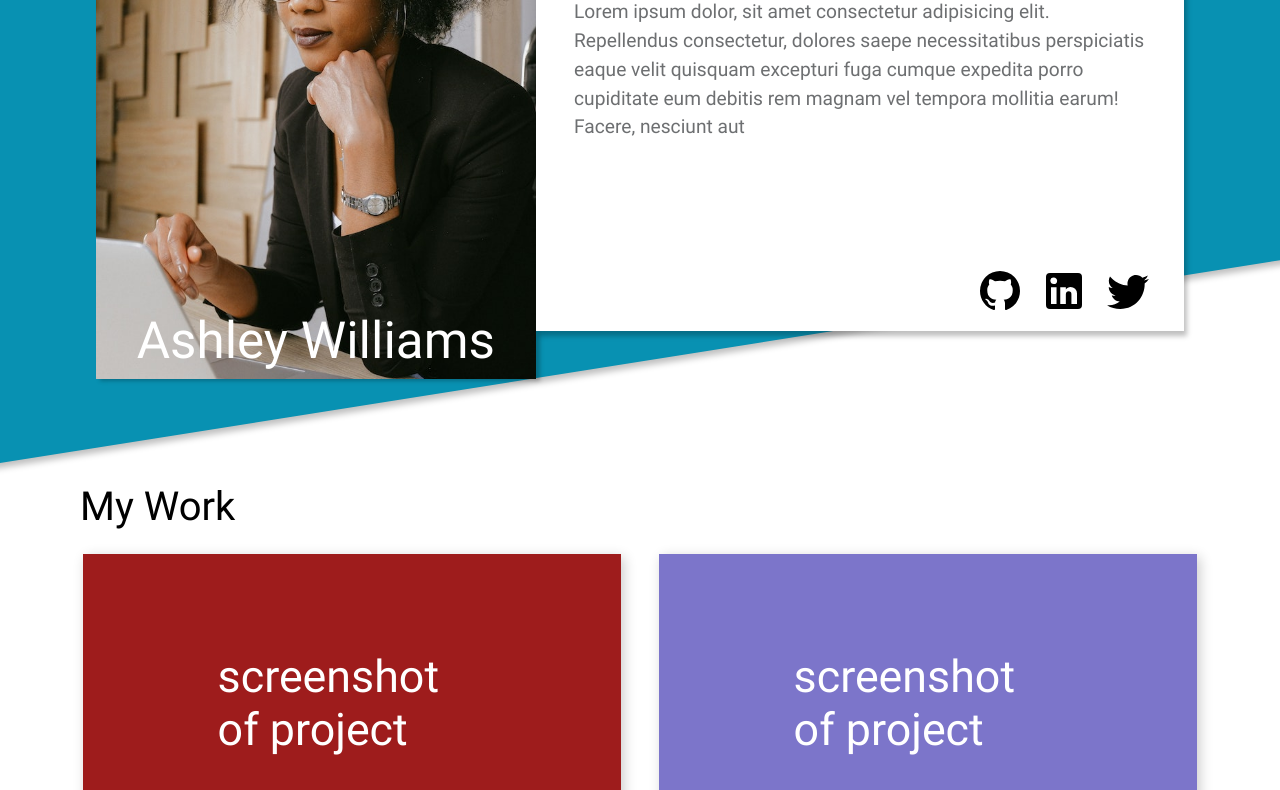
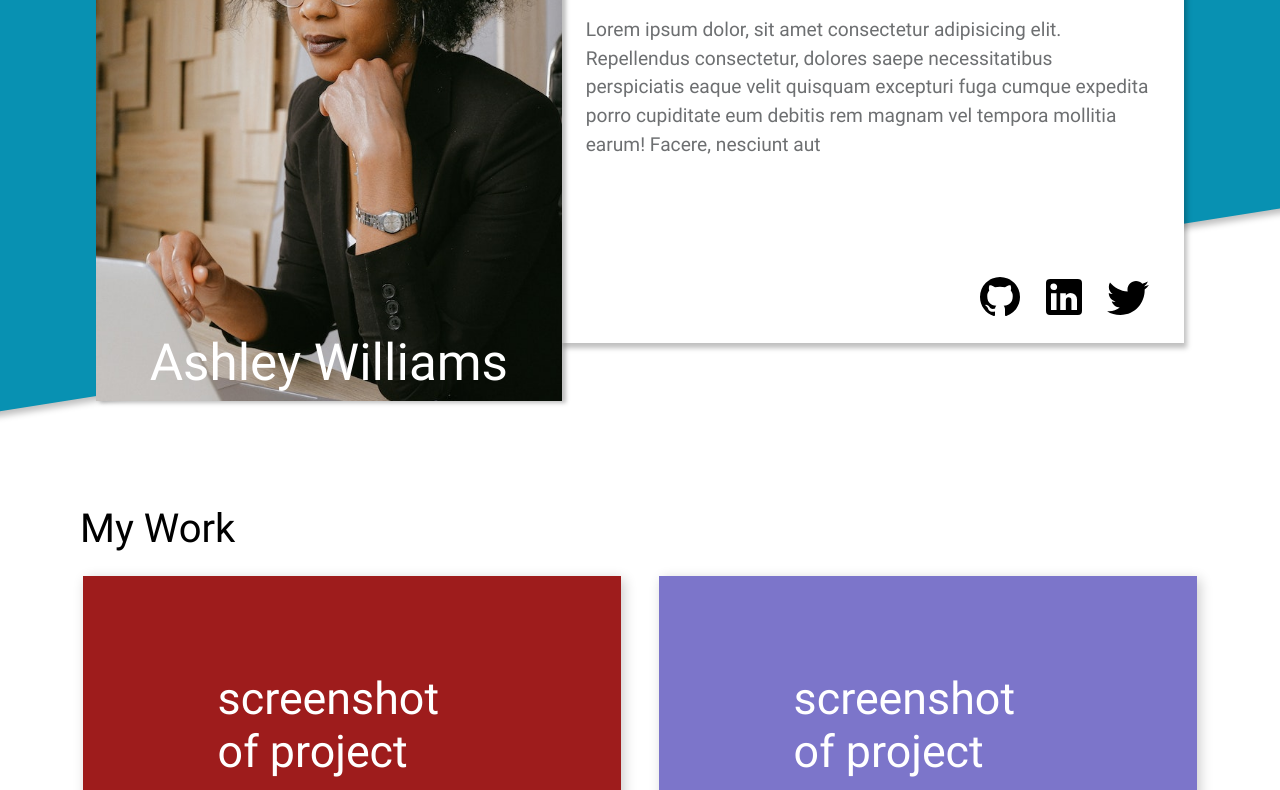
Before and after one commit to nathnael-desta/Homepage, a plain HTML site: page index.html in a window 1280 px wide. Shown: the part 229-1019 px from the top of the page. Drawn offline with Linux system fonts and the light colour scheme.

Commit message:
make image and paragraph in the same div

```diff
--- a/index.html
+++ b/index.html
@@ -11,14 +11,15 @@
 <body>
     <div class="main">
         <div class="top">
-            <div class="left">
-            </div>
-            <div class="right">
-                <!-- <div class="leftFloater"></div> -->
-                <div class="about heading">About me</div>
-                Lorem ipsum dolor, sit amet consectetur adipisicing elit. Repellendus
-                consectetur, dolores saepe necessitatibus perspiciatis eaque velit quisquam excepturi fuga cumque
-                expedita porro cupiditate eum debitis rem magnam vel tempora mollitia earum! Facere, nesciunt aut
+            <!-- <div class="left">
+            </div> -->
+            <div class="topContent">
+                <div class="leftFloater"></div>
+                <span class="about heading">About me</span>
+                <span class="paragraph">Lorem ipsum dolor, sit amet consectetur adipisicing elit. Repellendus
+                    consectetur, dolores saepe necessitatibus perspiciatis eaque velit quisquam excepturi fuga cumque
+                    expedita porro cupiditate eum debitis rem magnam vel tempora mollitia earum! Facere, nesciunt aut</span>
+
 
 
                 <div class="icons">
--- a/style.css
+++ b/style.css
@@ -52,7 +52,7 @@ body::-webkit-scrollbar {
         &::before {
             content: "";
             position: absolute;
-            top: -70%;
+            top: -79%;
             left: -15%;
             width: 250%;
             height: 135%;
@@ -64,81 +64,76 @@ body::-webkit-scrollbar {
 
         }
 
-        .left {
-            flex: 1;
-            height: 35rem;
-            background-image: url(./Assets/actual\ top\ image.jpg);
-            background-size: cover;
-            background-position: center;
-            box-shadow: 4px 2px 4px rgb(0 0 0 / 25%);
-            position: relative;
-
-            &::before {
-                position: absolute;
-                content: "Ashley Williams";
-                color: white;
-                font-size: calc(0.8 * 5vw);
-                bottom: 0.5rem;
-                left: 50%;
-                transform: translateX(-50%);
-                white-space: nowrap;
+        .topContent {
+            height: 29rem;
 
 
-            }
-
-            /* img {
-                max-width: 100%;
-                max-height: 100%;
-                object-fit:cover;
-            } */
-        }
-
-        .right {
-            flex: 1.3;
-            height: 29rem;
-            background-color: white;
-            box-shadow: 3px 5px 5px rgb(0 0 0 / 25%);
-            padding: 3.5em 2em;
-            display: flex;
-            flex-direction: column;
-            gap: 2.2rem;
             position: relative;
             font-size: 1.2rem;
             line-height: 1.8rem;
             color: #212427a8;
 
+            height: max-content;
+            flex-direction: column;
 
-            /* .leftFloater {
-                height: 35rem;
-                width: 20rem;
+            padding-right: 2rem;
+
+
+            &::before {
+                position: absolute;
+                content: "";
+                top: 10%;
+                bottom: 10%;
+                right: 0;
+                left: calc(44.1% - 1rem);
+                background-color: white;
+                z-index: -1;
+                box-shadow: 3px 5px 5px rgb(0 0 0 / 25%);
+            }
+
+
+
+
+
+
+            .leftFloater {
+                height: 36.4rem;
+                /* width: 29.2rem; */
+                width: 44.1%;
             background-image: url(./Assets/actual\ top\ image.jpg);
             background-size: cover;
             background-position: center;
             box-shadow: 4px 2px 4px rgb(0 0 0 / 25%);
-            position: absolute;
-            top: -20%;
-            left: -20%;
+            float: left;
+            margin-right: 1.5rem;
+            position: relative;
 
-            /* &::before {
+             &::before {
                 position: absolute;
                 content: "Ashley Williams";
                 color: white;
                 font-size: calc(0.8 * 5vw);
-                bottom: 0.5rem;
+                bottom: 1.5rem;
                 left: 50%;
                 transform: translateX(-50%);
                 white-space: nowrap;
 
+            }
 
-            } */
             }
+
 
             .heading {
                 font-size: 2.5rem;
                 color: #212427;
+                display: block;
+                padding-top: 8rem;
+                padding-bottom: 2.5rem;
             }
 
             .paragraph{
+                /* padding-top: 40rem;
+                margin-right: 20rem; */
 
             }
 
@@ -147,7 +142,7 @@ body::-webkit-scrollbar {
                 gap: 1.3rem;
                 padding-top: 2.5rem;
                 right: 2rem;
-                bottom: 1rem;
+                bottom: 5rem;
                 display: flex;
                 gap: 1rem;
                 cursor: pointer;
```
